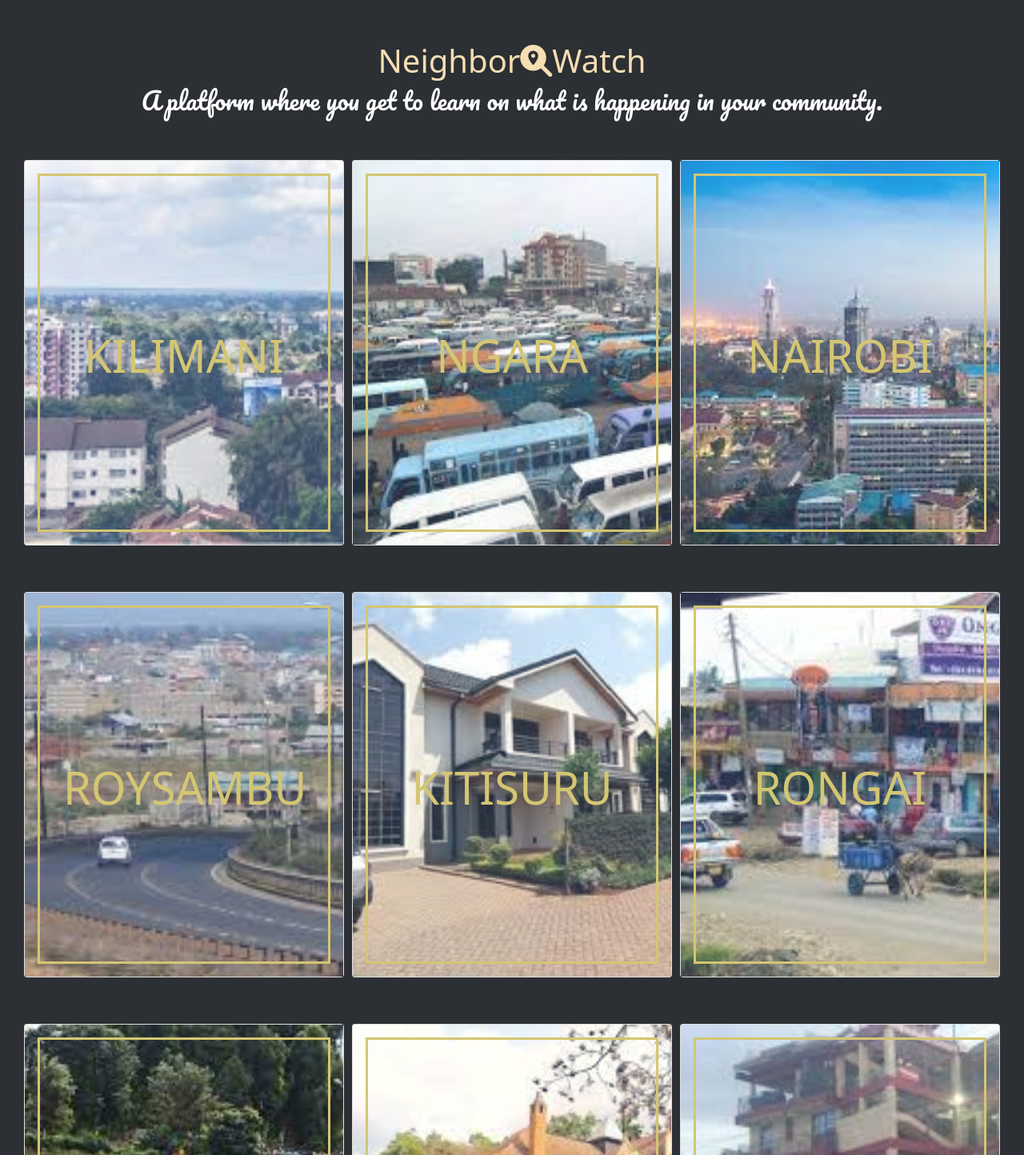
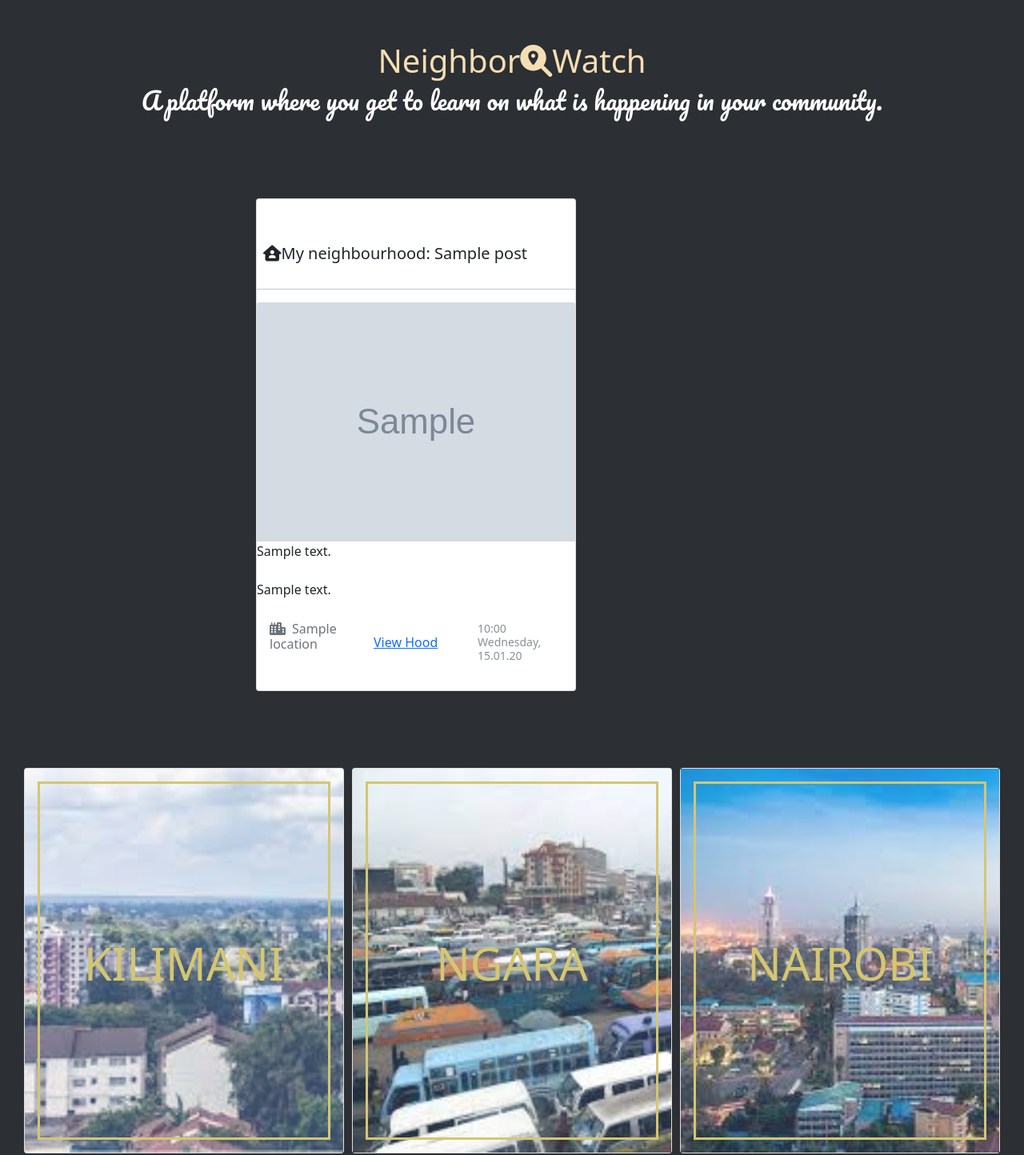
Before and after one commit to Mugambi645/neighborhood, a Django app: page / in a window 1280 px wide. Shown: the part 220-1664 px from the top of the page at 80% size. Run offline with Django 4.2, Linux system fonts and the light colour scheme; tables that the repository leaves empty hold one stand-in row (values such as "Sample post"); grey boxes marked "Sample" are stand-in pictures; some libraries are stand-ins or nearby versions; some web fonts are replaced.

Commit message:
hood readmore changes

```diff
--- a/homepage/templates/home/index.html
+++ b/homepage/templates/home/index.html
@@ -3,6 +3,7 @@
 <div class="navbar">
     {% include "home/navbar.html" %}
 </div>
+
     <div id="main"></div>
     <!--NAVIGATION AREA ENDS-->
     <header>
@@ -12,6 +13,56 @@
       font-family: 'Pacifico', cursive;
        color: white; font-size: 30px;">A platform where you get to learn on what is happening in your community.</h5>
     </header>
+
+
+<!--top neighbourhood-->
+{% for post in posts %}
+<div style="margin: 3rem auto; width: 40rem">
+ <div class="card">
+   <h5 class="card-title">
+  <br><br>
+     <p style="margin: 0.5rem;" class="mr-2" href=""><i class="fas fa-house-user"></i>My neighbourhood: {{ post.name }}</p>
+   </h5><hr>
+   <a href="">
+   <img
+     src="{{ post.image.url }}"
+     class="card-img-top"
+     alt="Phone"
+   /> </a><p class="mb-4">
+     {{ post.description }}
+ </p>
+ {{ post.description }}
+   <div class="card-body">
+
+     <h6 class="card-subtitle mb-2 text-muted">
+     <p class="card-text">
+
+     <div class="row align-items-center">
+       <div class="col">
+
+           <p style=" font-size: 16px;"><i style="margin-right: 0.5rem;" class="fas fa-city"></i>{{post.location}} </p>
+
+       </div>
+       <div class="col">
+        <a href="{% url 'homepage:post-detail' post.id %}">View Hood
+       </a>
+       </div>
+       <div class="col">
+         <small style="opacity: 0.8; " class="white-important d-flex full-width flex-row-reverse">
+           {{ post.date_posted | date:"H:i l, d.m.y" }}
+       </small>
+       </div>
+     </div>
+    </p></h6></div></div></div></a></a></a></a></a></a></a>
+
+ </div>
+</div>
+{% endfor %}
+
+
+
+
+
     <div class="grid">
       <div class="card">
         <div class="card__content">
--- a/homepage/urls.py
+++ b/homepage/urls.py
@@ -1,8 +1,9 @@
 from django.urls import path
-from .views import PostCreateView
+from .views import PostCreateView,PostDetailView
 from . import views
 app_name = "homepage"
 urlpatterns = [
     path("",views.index, name="index"),
     path('post/new/', PostCreateView.as_view(), name='new_post'),
+    path('post/<int:pk>/', PostDetailView.as_view(), name='post-detail'),
 ]
--- a/homepage/views.py
+++ b/homepage/views.py
@@ -7,7 +7,10 @@ from django.views.generic import ListView, DetailView, CreateView, UpdateView, D
 from django.contrib.auth.decorators import login_required
 # Create your views here.
 def index(request):
-    return render(request, "home/index.html", {})
+    context = {
+        'posts':Post.objects.all()
+    }
+    return render(request, "home/index.html", context)
 
 
 class PostCreateView(LoginRequiredMixin, CreateView):
@@ -47,3 +50,8 @@ def post(request, pk):
     }
 
     return self.get(self, request, pk, context)
+
+class PostDetailView(DetailView):
+    model = Post
+    template_name = 'hoods/hood.html'
+    context_object_name = 'post'
--- a/neighborhood/settings.py
+++ b/neighborhood/settings.py
@@ -41,6 +41,7 @@ INSTALLED_APPS = [
     'homepage',
     "bootstrap3",
     'crispy_forms',
+    'star_ratings',
 
 ]
 
--- a/neighborhood/urls.py
+++ b/neighborhood/urls.py
@@ -23,7 +23,7 @@ urlpatterns = [
     path("", include("homepage.urls", namespace="homepage")),
     path("", include("users.urls", namespace="users")),
     path("accounts/", include("django.contrib.auth.urls")),
-
+    path('ratings/', include('star_ratings.urls', namespace='ratings')),
 ]
 ##development media and static files settings
 if settings.DEBUG:
```
Also changed, not shown: homepage/templates/hoods/hood.html (+62 -0 lines), media/uploads/nairobi.jpeg (added).
